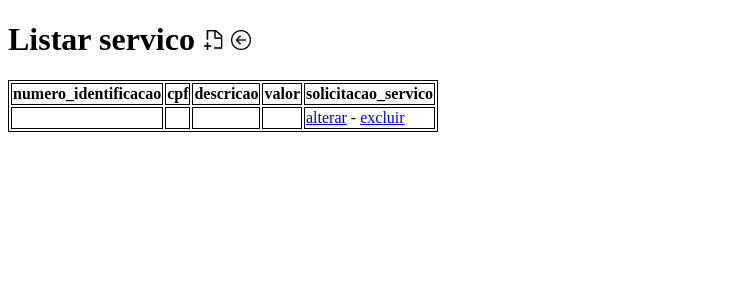
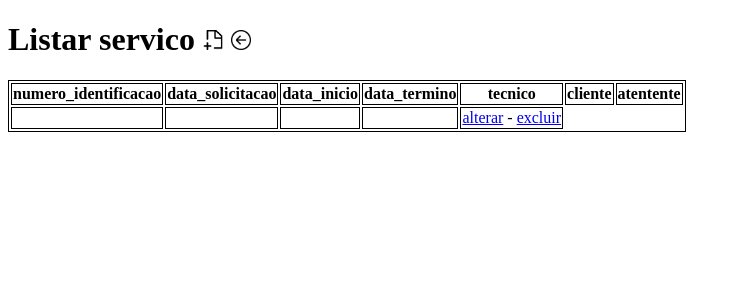
Before and after one commit to allanjulianodasilva/servico, a PHP site: page /servico/index.php in a window 1280 px wide. Shown: the top 300 px of the page, without its empty margins (0-741 px from the left). Run offline with PHP 8.4, Linux system fonts and the light colour scheme; data comes from the database, SQL or seed files in the repository; data that the repository does not hold is empty.

Commit message:
first commit

```diff
--- a/servico/index.php
+++ b/servico/index.php
@@ -22,10 +22,12 @@
         <thead>
             <tr>
                 <th> numero_identificacao </th>
-                <th>cpf</th>
-                <th>descricao </th>
-                <th>valor </th>
-                <th>solicitacao_servico </th>
+                <th>data_solicitacao</th>
+                <th>data_inicio </th>
+                <th>data_termino </th>
+                <th>tecnico </th>
+                <th>cliente </th>
+                <th>atentente </th>
             </tr>
         </thead>
         <tbody>
--- a/solicitacao_servico/index.php
+++ b/solicitacao_servico/index.php
@@ -43,7 +43,7 @@
                 print "<td>" . $row[' tecnico '] . "</td>";
                 print "<td>" . $row['atentente'] . "</td>";
                 print "<td>";
-                print "<a href='alterar.php?id=".$row['id']."' >alterar</a> - ";
+                print "<a href='alterar.php?id=".$row['id']."' >alterar</a> ";
                 print "<a href='excluir.php?id=".$row['id']."' >excluir</a>";
                 print "</td>";
                 print "</tr>";
```
Also changed, not shown: solicitacao_servico/alterar.php (+7 -7 lines).
